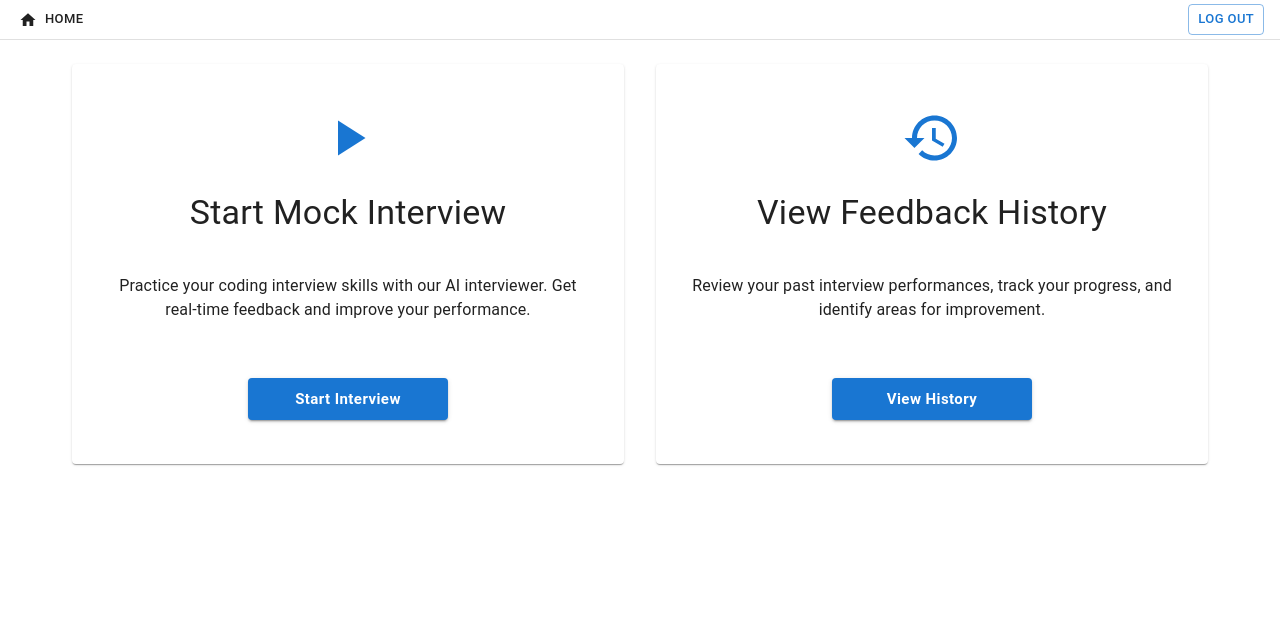
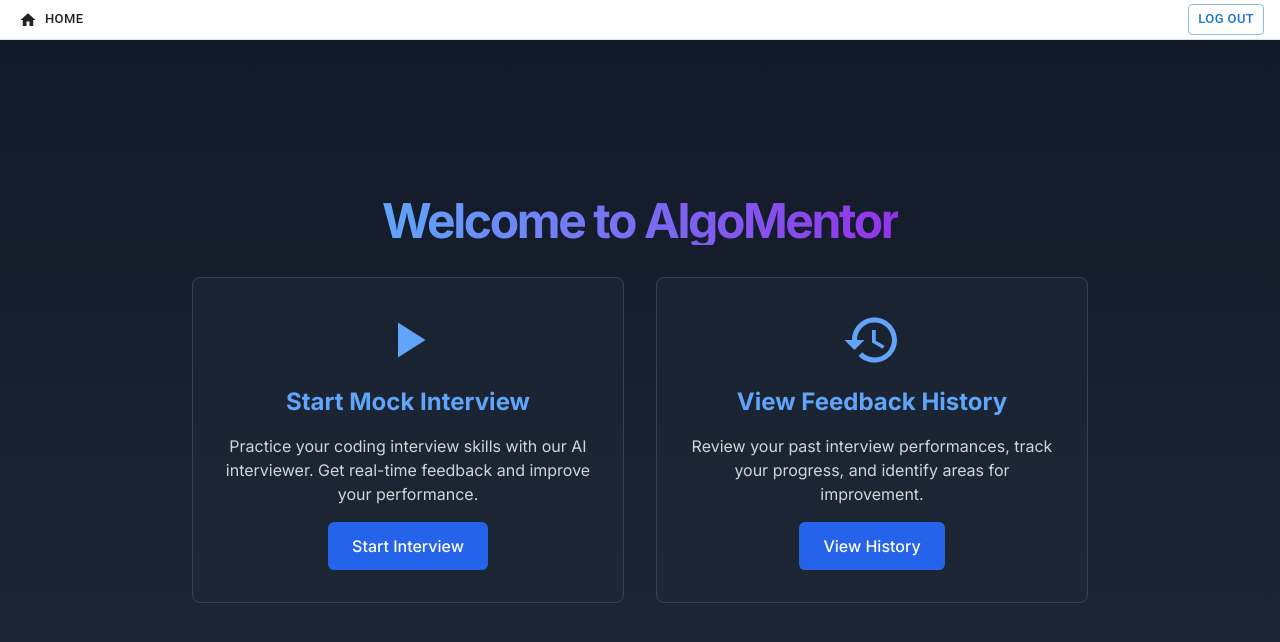
Before and after one commit to gabrielchuv/ai-interviewer, a Next.js app: page /home in a window 1280 px wide. Shown: the top 642 px of the page. Built offline with nearby package versions, Linux system fonts and the light colour scheme; no server answers; sample sign-in values are in the browser's storage.

Commit message:
Update look and feel of home page

```diff
--- a/app/home/page.tsx
+++ b/app/home/page.tsx
@@ -12,87 +12,50 @@ export default function HomePage() {
 
   return (
     <ProtectedRoute>
-      <Box sx={{ minHeight: "100vh" }}>
+      <div className="min-h-screen flex flex-col bg-gradient-to-b from-gray-900 to-gray-800 text-gray-100">
         <Header />
-        <Box
-          sx={{
-            p: 4,
-            pt: "64px",
-            display: "flex",
-            gap: 4,
-            maxWidth: "1200px",
-            margin: "0 auto"
-          }}
-        >
-          <Paper
-            sx={{
-              flex: 1,
-              p: 4,
-              display: "flex",
-              flexDirection: "column",
-              alignItems: "center",
-              textAlign: "center",
-              minHeight: "400px",
-              justifyContent: "center",
-              gap: 3
-            }}
-          >
-            <PlayArrowIcon sx={{ fontSize: 60, color: "primary.main" }} />
-            <Typography variant="h4" sx={{ mb: 2 }}>
+        <div className="flex-1 container mx-auto px-4 flex items-center justify-center">
+          <div className="flex flex-col items-center space-y-8 w-full max-w-4xl">
+            <h1 className="text-3xl font-bold tracking-tighter sm:text-4xl md:text-5xl text-transparent bg-clip-text bg-gradient-to-r from-blue-400 to-purple-600">
+              Welcome to AlgoMentor
+            </h1>
+
+            <div className="w-full grid gap-8 sm:grid-cols-2">
+              <div className="flex flex-col items-center space-y-4 border border-gray-700 p-8 rounded-lg bg-gray-800/50 hover:bg-gray-800 transition-colors duration-300">
+                <PlayArrowIcon sx={{ fontSize: 60, color: "#60a5fa" }} />
+                <h2 className="text-2xl font-bold text-blue-400">
                   Start Mock Interview
-            </Typography>
-            <Typography variant="body1" sx={{ mb: 4 }}>
+                </h2>
+                <p className="text-center text-gray-300 mb-4">
                   Practice your coding interview skills with our AI interviewer. Get real-time feedback and improve your performance.
-            </Typography>
-            <Button
-              variant="contained"
-              size="large"
+                </p>
+                <button
                   onClick={() => router.push('/instructions')}
-              sx={{
-                minWidth: "200px",
-                textTransform: "none",
-                fontWeight: "bold"
-              }}
+                  className="px-6 py-3 text-white bg-blue-600 hover:bg-blue-700 rounded-md font-medium transition-colors duration-200"
                 >
                   Start Interview
-            </Button>
-          </Paper>
+                </button>
+              </div>
 
-          <Paper
-            sx={{
-              flex: 1,
-              p: 4,
-              display: "flex",
-              flexDirection: "column",
-              alignItems: "center",
-              textAlign: "center",
-              minHeight: "400px",
-              justifyContent: "center",
-              gap: 3
-            }}
-          >
-            <HistoryIcon sx={{ fontSize: 60, color: "primary.main" }} />
-            <Typography variant="h4" sx={{ mb: 2 }}>
+              <div className="flex flex-col items-center space-y-4 border border-gray-700 p-8 rounded-lg bg-gray-800/50 hover:bg-gray-800 transition-colors duration-300">
+                <HistoryIcon sx={{ fontSize: 60, color: "#60a5fa" }} />
+                <h2 className="text-2xl font-bold text-blue-400">
                   View Feedback History
-            </Typography>
-            <Typography variant="body1" sx={{ mb: 4 }}>
+                </h2>
+                <p className="text-center text-gray-300 mb-4">
                   Review your past interview performances, track your progress, and identify areas for improvement.
-            </Typography>
-            <Button
-              variant="contained"
-              size="large"
+                </p>
+                <button
                   onClick={() => router.push('/feedbackHistory')}
-              sx={{
-                minWidth: "200px",
-                textTransform: "none",
-                fontWeight: "bold"
-              }}
+                  className="px-6 py-3 text-white bg-blue-600 hover:bg-blue-700 rounded-md font-medium transition-colors duration-200"
                 >
                   View History
-            </Button>
-          </Paper>
-        </Box>
-      </Box>
+                </button>
+              </div>
+            </div>
+          </div>
+        </div>
+      </div>
     </ProtectedRoute>
   );
 }
```
Lines whose indentation alone changed are shown as unchanged.
